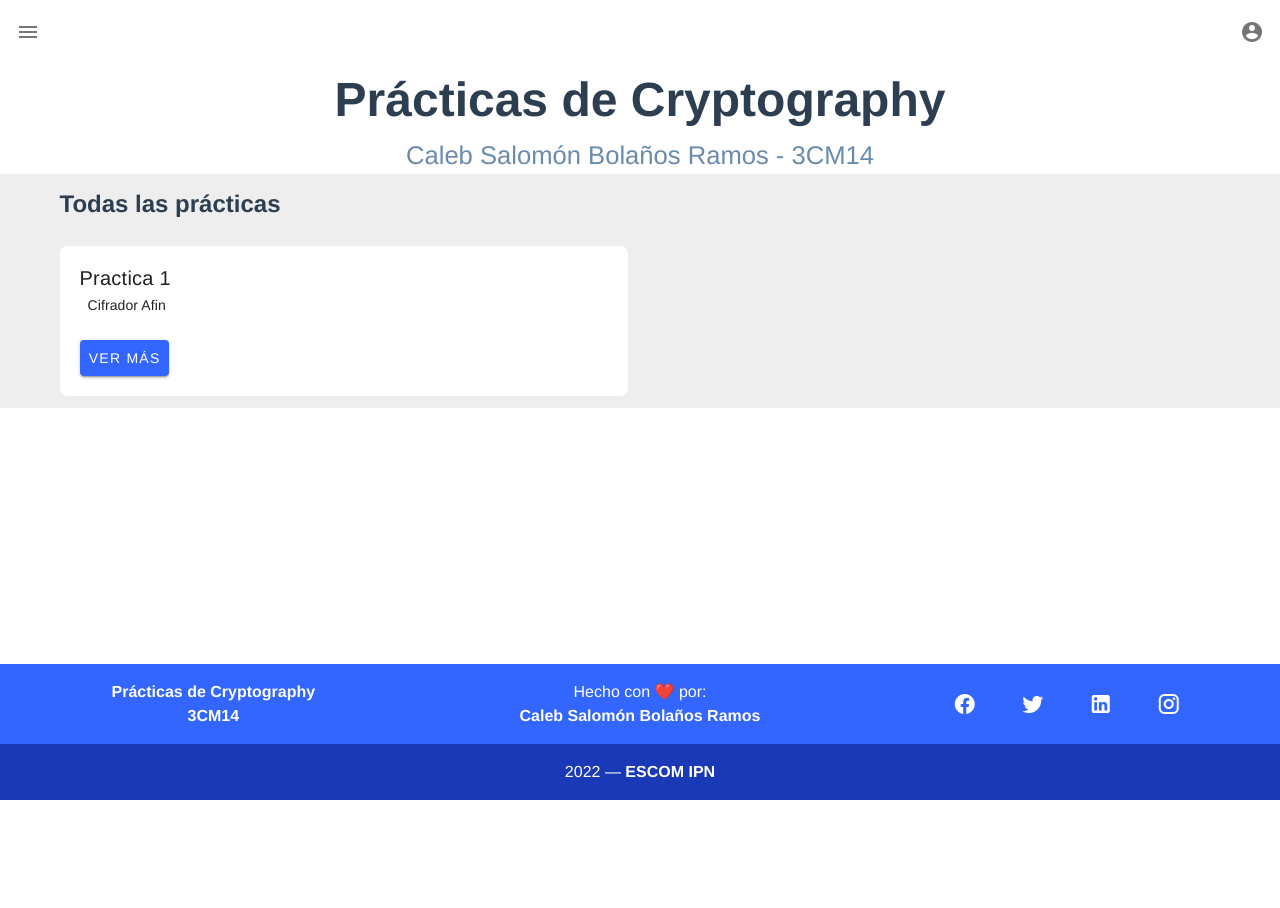
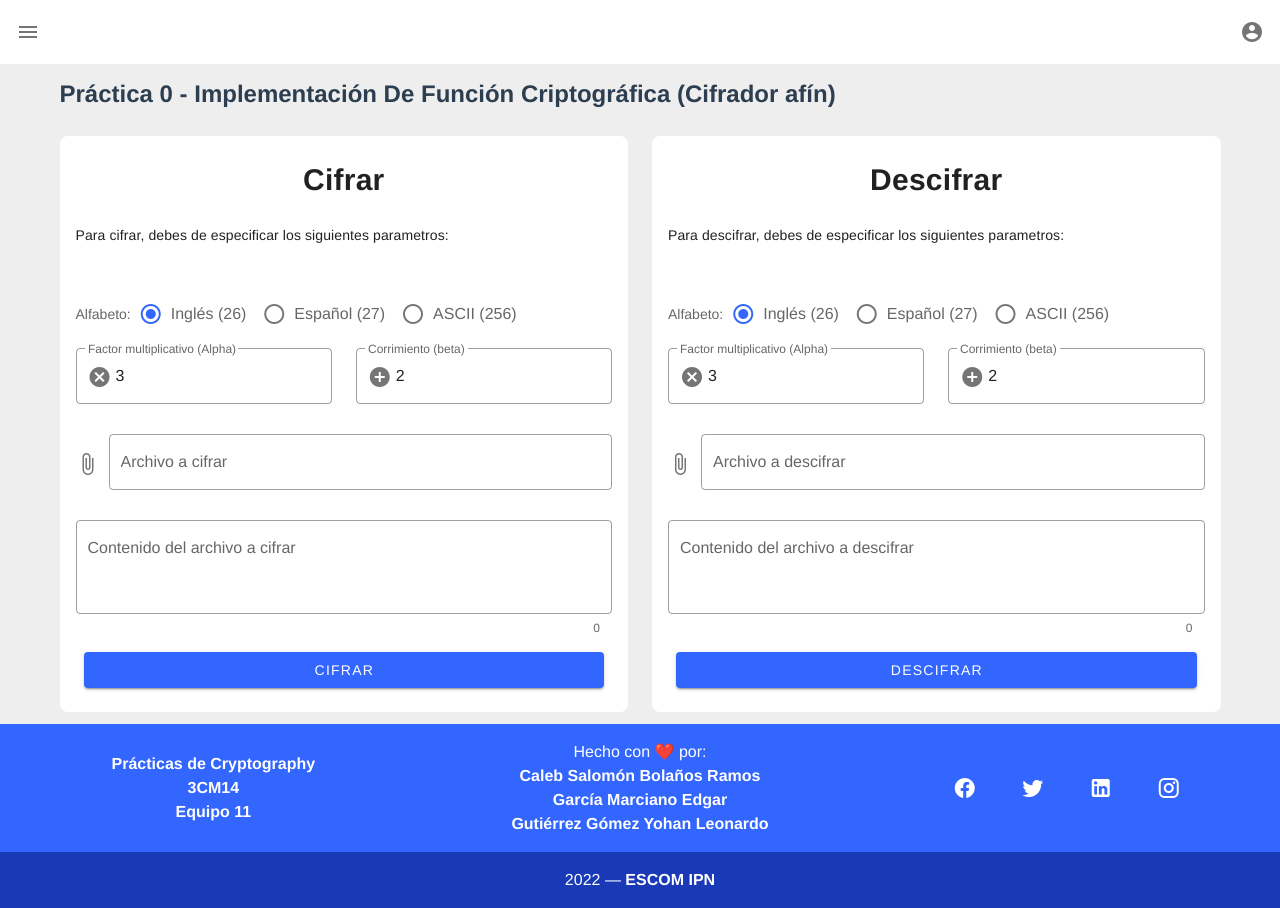
Before and after one commit to CalebBolanos/practicas-cryptography, a Vue app: page /practicas/practica0 in a window 1280 px wide. Before the commit this address led to /practicas/inicio. Before the commit the page ends 800 px from the top, so only its background shows below. Built offline with nearby package versions, Linux system fonts and the light colour scheme.

Commit message:
Practica0
Se añadio la funcionalidad de ASCII y todos los requerimientos solicitados para la practica

```diff
--- a/src/App.vue
+++ b/src/App.vue
@@ -5,11 +5,14 @@
       <v-row justify="center" no-gutters align="center">
         <v-col class="py-4 px-5 text-center white--text" cols="4">
           <strong>Prácticas de Cryptography</strong><br />
-          <strong>3CM14</strong>
+          <strong>3CM14</strong><br />
+          <strong>Equipo 11</strong>
         </v-col>
         <v-col class="py-4 white--text text-center" cols="4">
           <span>Hecho con ❤️ por:</span><br />
           <strong>Caleb Salomón Bolaños Ramos</strong><br />
+          <strong>García Marciano Edgar</strong><br />
+          <strong>Gutiérrez Gómez Yohan Leonardo</strong><br />
         </v-col>
         <v-col class="py-4 white--text text-center" cols="4">
           <v-btn v-for="icon in icons" :key="icon" class="mx-4" dark icon>
--- a/src/router/index.js
+++ b/src/router/index.js
@@ -2,7 +2,7 @@ import Vue from 'vue'
 import VueRouter from 'vue-router'
 import Practicas from '@/views/Practicas.vue'
 import Inicio from '@/views/Inicio.vue'
-import Practica1 from '@/views/practicas/Practica1.vue'
+import Practica0 from '@/views/practicas/Practica0.vue'
 
 Vue.use(VueRouter)
 
@@ -28,11 +28,11 @@ const routes = [
         }
       },
       {
-        path: 'practica1',
-        name: 'Practica1',
-        component: Practica1,
+        path: 'practica0',
+        name: 'Practica0',
+        component: Practica0,
         meta: {
-          title: 'Práctica 1'
+          title: 'Práctica 0'
         }
       },
     ],
--- a/src/views/Inicio.vue
+++ b/src/views/Inicio.vue
@@ -6,7 +6,7 @@
           Prácticas de Cryptography
         </strong>
         <div class="text-center" style="color: #6a8bad; font-size: 1.6rem" >
-          Caleb Salomón Bolaños Ramos - 3CM14
+          Equipo 11 - 3CM14
         </div>
       </v-layout>
     </section>
@@ -20,11 +20,11 @@
             <v-row class="ma-0 pa-0" justify="center">
               <v-col cols="12">
                 <v-card-title class="text-no-wrap pt-1 ps-2">
-                  Practica 1
+                  Practica 0
                 </v-card-title>
-                <v-card-subtitle> Cifrador Afin </v-card-subtitle>
+                <v-card-subtitle>Implementación De Función Criptográfica (Cifrador Afín) </v-card-subtitle>
                 <v-card-actions>
-                  <v-btn color="primary" to="Practica1"> Ver más </v-btn>
+                  <v-btn color="primary" to="Practica0"> Ver más </v-btn>
                 </v-card-actions>
               </v-col>
             </v-row>
--- a/src/views/Practicas.vue
+++ b/src/views/Practicas.vue
@@ -5,7 +5,7 @@
         <v-list-item-content style="text-align: center">
           <v-list-item-title class="titulo">Prácticas Crypto</v-list-item-title>
           <v-list-item-subtitle>
-            Caleb Bolaños Ramos - 3CM14
+            Equipo 11 - 3CM14
           </v-list-item-subtitle>
         </v-list-item-content>
       </v-list-item>
@@ -71,8 +71,8 @@ export default {
       },
       {
         icon: "mdi-tag",
-        text: "Práctica 1",
-        link: { name: "Practica1" },
+        text: "Práctica 0",
+        link: { name: "Practica0" },
       },
 
     ],
--- a/src/views/practicas/Practica1.vue
+++ b/src/views/practicas/Practica0.vue
@@ -2,7 +2,9 @@
   <v-container>
     <v-row>
       <v-col cols="12">
-        <h2>Práctica 1 - Cifrador afin</h2>
+        <h2>
+          Práctica 0 - Implementación De Función Criptográfica (Cifrador afín)
+        </h2>
       </v-col>
       <v-col cols="12" lg="6" md="6" sm="6">
         <v-card class="elevation-0" rounded="lg">
@@ -27,11 +29,12 @@
                 </template>
                 <v-radio label="Inglés (26)" value="1"> </v-radio>
                 <v-radio label="Español (27)" value="2"> </v-radio>
+                <v-radio label="ASCII (256)" value="3"> </v-radio>
               </v-radio-group>
               <v-row>
                 <v-col cols="6">
                   <v-text-field
-                    v-model="alphaCifrar"
+                    v-model="alfaCifrar"
                     prepend-inner-icon="mdi-close-circle"
                     label="Factor multiplicativo (Alpha)"
                     type="number"
@@ -60,7 +63,8 @@
               <v-textarea
                 v-model="plaintext"
                 label="Contenido del archivo a cifrar"
-                auto-grow
+                no-resize
+                counter
                 rows="3"
                 outlined
                 readonly
@@ -68,13 +72,17 @@
 
               <v-card-actions>
                 <v-spacer></v-spacer>
-                <v-btn type="submit" block color="primary" @click="verificar()"
+                <v-btn
+                  type="submit"
+                  block
+                  color="primary"
+                  @click="verificarCifrado()"
                   >Cifrar</v-btn
                 >
                 <v-spacer></v-spacer>
               </v-card-actions>
               <span class="d-flex align-center justify-center flex-wrap">
-                <span class="me-2">{{ mensajeCifrado }}</span>
+                <!-- <span class="me-2">{{ mensajeCifrado }}</span> -->
               </span>
             </v-card-text>
           </v-form>
@@ -103,11 +111,12 @@
                 </template>
                 <v-radio label="Inglés (26)" value="1"> </v-radio>
                 <v-radio label="Español (27)" value="2"> </v-radio>
+                <v-radio label="ASCII (256)" value="3"> </v-radio>
               </v-radio-group>
               <v-row>
                 <v-col cols="6">
                   <v-text-field
-                    v-model="alphaDescifrar"
+                    v-model="alfaDescifrar"
                     prepend-inner-icon="mdi-close-circle"
                     label="Factor multiplicativo (Alpha)"
                     type="number"
@@ -138,7 +147,8 @@
               <v-textarea
                 v-model="cifrado"
                 label="Contenido del archivo a descifrar"
-                auto-grow
+                no-resize
+                counter
                 rows="3"
                 readonly
                 outlined
@@ -156,7 +166,7 @@
                 <v-spacer></v-spacer>
               </v-card-actions>
               <span class="d-flex align-center justify-center flex-wrap">
-                <span class="me-2">{{ mensajeDescifrado }}</span>
+                <!-- <span class="me-2">{{ mensajeDescifrado }}</span> -->
               </span>
             </v-card-text>
           </v-form>
@@ -228,24 +238,25 @@ export default {
       "Z",
     ],
     alfabetoCifrar: "1",
-    alphaCifrar: 3,
+    alfaCifrar: 3,
     betaCifrar: 2,
     plaintext: "",
     mensajeCifrado: "",
 
     alfabetoDescifrar: "1",
-    alphaDescifrar: 3,
+    alfaDescifrar: 3,
     betaDescifrar: 2,
     cifrado: "",
     mensajeDescifrado: "",
 
+    nombreArchivo: "",
     contenidoArchivo: null,
 
     valid: true,
 
     reglasAlfa: [
       (v) => !!v || "Este campo es requerido",
-      (v) => (v && v > 0 && v < 27) || "Introduce un alfa valido",
+      (v) => (v && v > 0 && v < 256) || "Introduce un alfa valido",
     ],
     reglasBeta: [
       (v) => !!v || "Este campo es requerido",
@@ -259,23 +270,31 @@ export default {
   }),
 
   methods: {
-    verificar() {
+    verificarCifrado() {
       if (this.$refs.formCifrar.validate()) {
         let alfabeto = this.obtenerAlfabeto(this.alfabetoCifrar);
-        if (this.MCDeuclides(this.alphaCifrar, alfabeto.length) === 1) {
-          //pasamos el mensaje a minusculas y quitamos los espacios
+
+        /**
+         * Se calcula el MCD usando el algoritmo de euclides para verificar si el alfa ingresado
+         * es coprimo con el alfabeto escogido
+         * **/
+        if (this.MCDeuclides(this.alfaCifrar, alfabeto.length) === 1) {
+          //se obtiene el contenido del archivo a cifrar
           this.plaintext = this.contenidoArchivo;
-          console.log(this.plaintext);
 
-          let texto = this.plaintext.toUpperCase().replace(/\s+/g, "");
+          //si el alfabeto es ingles o español se quitan los espacios y se convierte a mayusculas
+          let texto = this.alfabetoCifrar === "3" ? this.plaintext : this.plaintext.toUpperCase().replace(/\s+/g, "");
 
+          //se cifra el texto utilizando el cifrador afin
           this.mensajeCifrado = this.cifrar(
-            parseInt(this.alphaCifrar),
+            parseInt(this.alfaCifrar),
             parseInt(this.betaCifrar),
             texto,
             alfabeto
           );
-          this.crearArchivo("cifrado.txt", this.mensajeCifrado);
+
+          //el resultado se guarda en un archivo txt el cual será la salida del cifrador
+          this.crearArchivo(this.nombreArchivo + "_C.txt", this.mensajeCifrado);
         } else {
           alert(
             "El factor multiplicativo de alfa no es valido ya que no es coprimo. Intenta con otro valor"
@@ -287,21 +306,33 @@ export default {
     verificarDescifrado() {
       if (this.$refs.formDescifrar.validate()) {
         let alfabeto = this.obtenerAlfabeto(this.alfabetoDescifrar);
-        if (this.MCDeuclides(this.alphaDescifrar, alfabeto.length) === 1) {
-          //pasamos el mensaje a minusculas y quitamos los espacios
+
+        /**
+         * Se calcula el MCD usando el algoritmo de euclides para verificar si el alfa ingresado
+         * es coprimo con el alfabeto escogido
+         * **/
+        if (this.MCDeuclides(this.alfaDescifrar, alfabeto.length) === 1) {
+          //posteriormente, calculamos el inverso multiplicativo de alfa utilizando el algoritmo extendido de euclides
           let alfaInversa = this.inversoMultiplicativoModular(
-            parseInt(this.alphaDescifrar),
+            parseInt(this.alfaDescifrar),
             alfabeto.length
           );
-          console.log(alfaInversa);
+          //se obtiene el contenido del archivo a descifrar
           this.cifrado = this.contenidoArchivo;
+
+          //se descifra el texto utilizando el cifrador afin
           this.mensajeDescifrado = this.descifrar(
             alfaInversa,
             parseInt(this.betaDescifrar),
             this.cifrado,
             alfabeto
           );
-          this.crearArchivo("descifrado.txt", this.mensajeDescifrado);
+          //si el alfabeto es ingles o español el mensaje se convierte a minusculas
+          if (this.alfabetoDescifrar != "3") {
+            this.mensajeDescifrado = this.mensajeDescifrado.toLowerCase();
+          }
+          //el resultado se guarda en un archivo txt el cual será la salida de descifrar el texto
+          this.crearArchivo(this.nombreArchivo + "_D.txt", this.mensajeDescifrado);
         } else {
           alert(
             "El inverso multiplicativo no existe para el valor de alfa dado. Intenta con otro valor"
@@ -311,7 +342,22 @@ export default {
     },
 
     obtenerAlfabeto(seleccion) {
-      return seleccion === "1" ? this.ingles : this.espanol;
+      switch (seleccion) {
+        case "1":
+          return this.ingles;
+        case "2":
+          return this.espanol;
+        case "3":
+          return this.obtenerASCII();
+      }
+    },
+
+    obtenerASCII() {
+      let a = [];
+      for (let i = 0; i < 256; ++i) {
+        a.push(String.fromCharCode(i));
+      }
+      return a;
     },
 
     cifrar(alfa, beta, mensaje, alfabeto) {
@@ -335,7 +381,7 @@ export default {
         }
         plaintext += alfabeto[transformacion];
       }
-      return plaintext.toLowerCase();
+      return plaintext;
     },
 
     MCDeuclides(a, b) {
@@ -358,23 +404,17 @@ export default {
       if (m == 1) return 0;
 
       while (a > 1) {
-        // q is quotient
         let q = parseInt(a / m);
         let t = m;
 
-        // m is remainder now,
-        // process same as
-        // Euclid's algo
         m = a % m;
         a = t;
         t = y;
 
-        // Update y and x
         y = x - q * y;
         x = t;
       }
 
-      // Make x positive
       if (x < 0) x += m0;
 
       return x;
@@ -385,10 +425,14 @@ export default {
         this.contenidoArchivo = "No File Chosen";
         return;
       }
+      this.nombreArchivo = archivo.name.substr(
+        0,
+        archivo.name.lastIndexOf(".")
+      );
+      //console.log(this.nombreArchivo)
+
       let reader = new FileReader();
 
-      // Use the javascript reader object to load the contents
-      // of the file in the v-model prop
       reader.readAsText(archivo);
       reader.onload = () => {
         this.contenidoArchivo = reader.result;
@@ -401,10 +445,14 @@ export default {
         this.contenidoArchivo = "No File Chosen";
         return;
       }
+      this.nombreArchivo = archivo.name.substr(
+        0,
+        archivo.name.lastIndexOf(".")
+      );
+      //console.log(this.nombreArchivo)
+
       let reader = new FileReader();
 
-      // Use the javascript reader object to load the contents
-      // of the file in the v-model prop
       reader.readAsText(archivo);
       reader.onload = () => {
         this.contenidoArchivo = reader.result;
```
